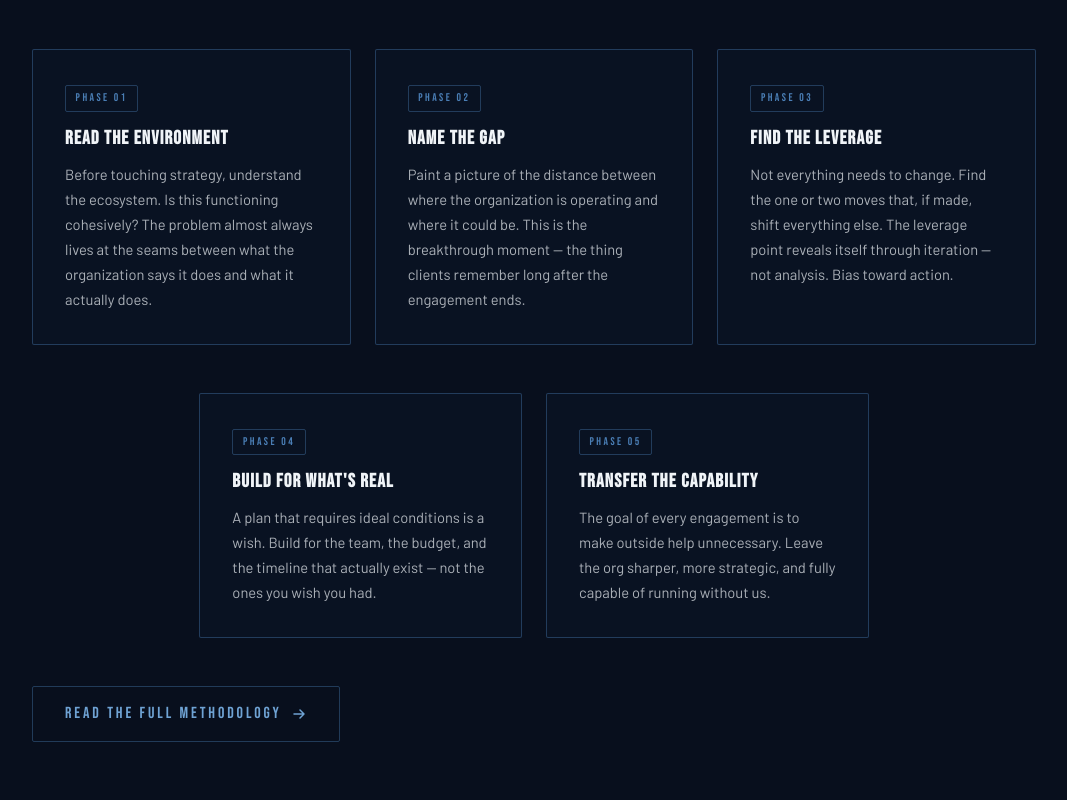
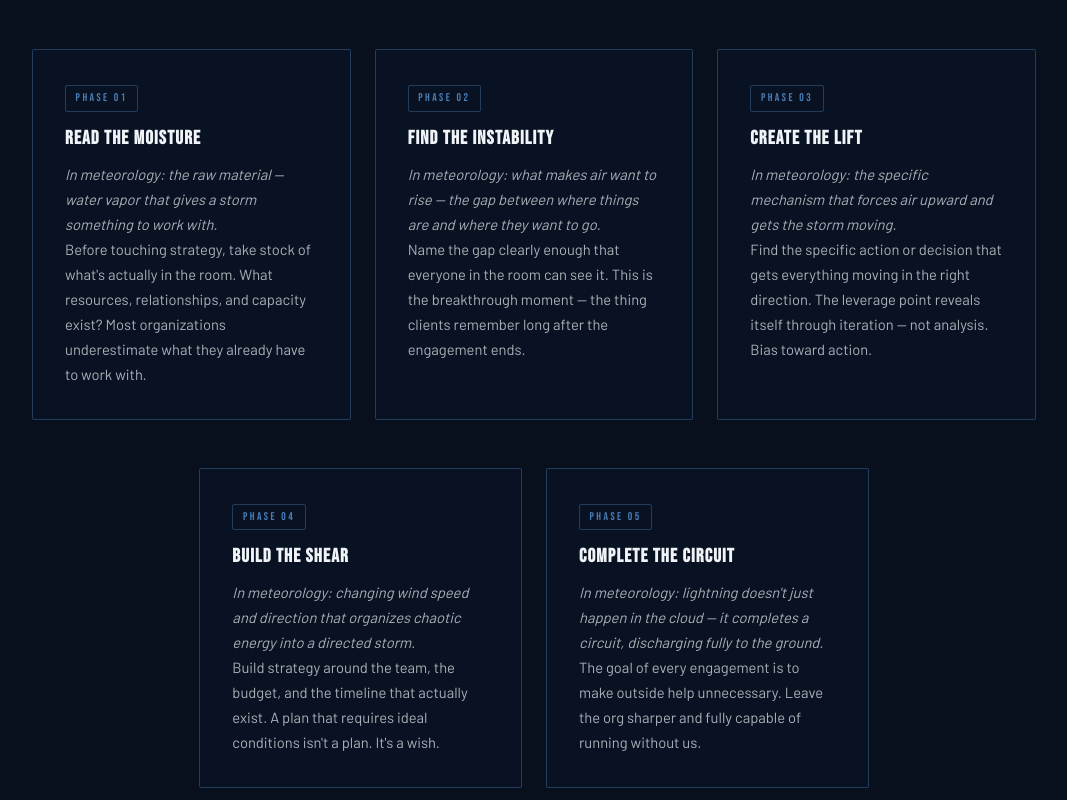
Before and after one commit to WizKaliko/thndrstrmstrategies, a plain HTML site: page services.html in a window 1280 px wide. Shown: the part 900-1700 px from the top of the page, without its empty margins (106-1173 px from the left). Drawn offline with nearby package versions, Linux system fonts and the light colour scheme; a web font is replaced by a local one.

Commit message:
updateforecast

```diff
--- a/services.html
+++ b/services.html
@@ -801,30 +801,35 @@
         <div class="coming-grid">
           <div class="coming-item">
             <div class="coming-badge">Phase 01</div>
-            <h3>Read the Environment</h3>
-            <p>Before touching strategy, understand the ecosystem. Is this functioning cohesively? The problem almost always lives at the seams between what the organization says it does and what it actually does.</p>
+            <h3>Read the Moisture</h3>
+            <p><em>In meteorology: the raw material — water vapor that gives a storm something to work with.</em></p>
+            <p>Before touching strategy, take stock of what's actually in the room. What resources, relationships, and capacity exist? Most organizations underestimate what they already have to work with.</p>
           </div>
           <div class="coming-item">
             <div class="coming-badge">Phase 02</div>
-            <h3>Name the Gap</h3>
-            <p>Paint a picture of the distance between where the organization is operating and where it could be. This is the breakthrough moment — the thing clients remember long after the engagement ends.</p>
+            <h3>Find the Instability</h3>
+            <p><em>In meteorology: what makes air want to rise — the gap between where things are and where they want to go.</em></p>
+            <p>Name the gap clearly enough that everyone in the room can see it. This is the breakthrough moment — the thing clients remember long after the engagement ends.</p>
           </div>
           <div class="coming-item">
             <div class="coming-badge">Phase 03</div>
-            <h3>Find the Leverage</h3>
-            <p>Not everything needs to change. Find the one or two moves that, if made, shift everything else. The leverage point reveals itself through iteration — not analysis. Bias toward action.</p>
+            <h3>Create the Lift</h3>
+            <p><em>In meteorology: the specific mechanism that forces air upward and gets the storm moving.</em></p>
+            <p>Find the specific action or decision that gets everything moving in the right direction. The leverage point reveals itself through iteration — not analysis. Bias toward action.</p>
           </div>
         </div>
         <div class="coming-grid" style="margin-top: 2px; grid-template-columns: 1fr 1fr; max-width: 66.66%; margin-left: auto; margin-right: auto;">
           <div class="coming-item">
             <div class="coming-badge">Phase 04</div>
-            <h3>Build for What's Real</h3>
-            <p>A plan that requires ideal conditions is a wish. Build for the team, the budget, and the timeline that actually exist — not the ones you wish you had.</p>
+            <h3>Build the Shear</h3>
+            <p><em>In meteorology: changing wind speed and direction that organizes chaotic energy into a directed storm.</em></p>
+            <p>Build strategy around the team, the budget, and the timeline that actually exist. A plan that requires ideal conditions isn't a plan. It's a wish.</p>
           </div>
           <div class="coming-item">
             <div class="coming-badge">Phase 05</div>
-            <h3>Transfer the Capability</h3>
-            <p>The goal of every engagement is to make outside help unnecessary. Leave the org sharper, more strategic, and fully capable of running without us.</p>
+            <h3>Complete the Circuit</h3>
+            <p><em>In meteorology: lightning doesn't just happen in the cloud — it completes a circuit, discharging fully to the ground.</em></p>
+            <p>The goal of every engagement is to make outside help unnecessary. Leave the org sharper and fully capable of running without us.</p>
           </div>
         </div>
         <div style="margin-top: 2.5rem;">
```
